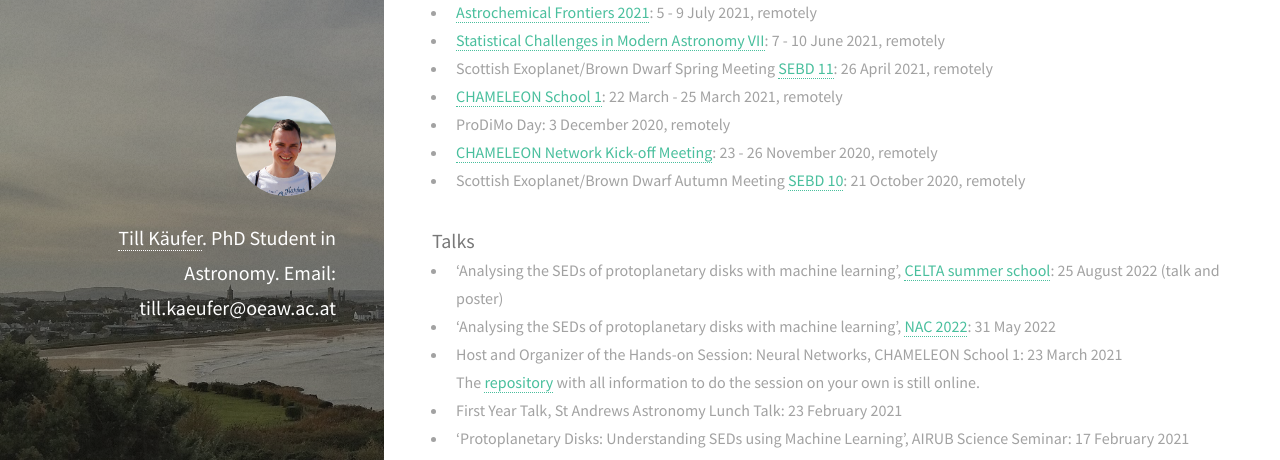
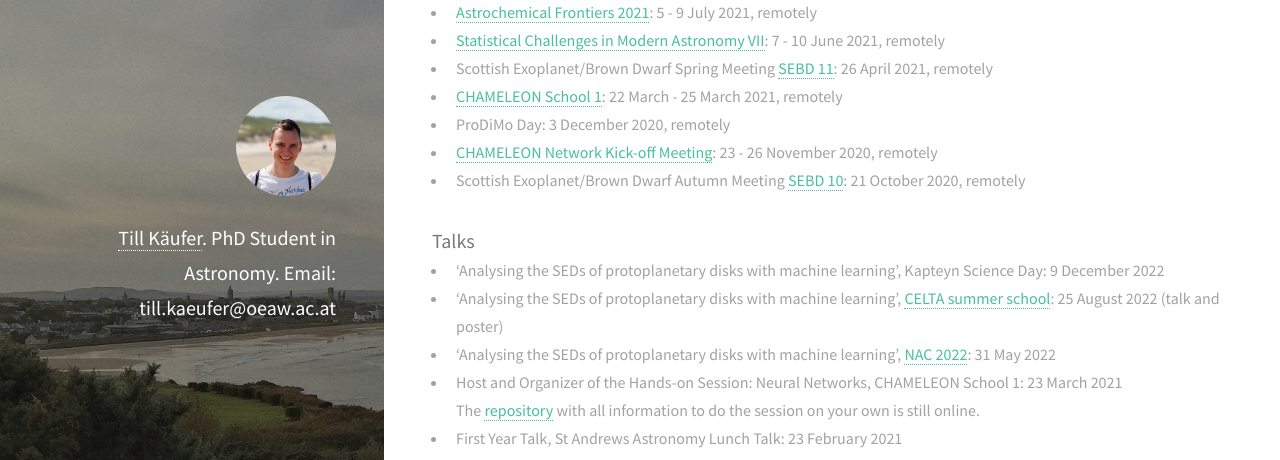
Before and after one commit to tillkaeufer/tillkaeufer.github.io, a Jekyll site: the page built from _posts/2020-10-06-talks.markdown, in a window 1280 px wide and 900 px high, scrolled down 1124 px, cut to the strip 0-460 px from the top of the window. Built offline with Jekyll 4.4.1, drawn with Linux system fonts in a browser that asks for light colours; nearby versions of some CDN libraries.

Commit message:
Kapteyn science day

```diff
--- a/_posts/2020-10-06-talks.markdown
+++ b/_posts/2020-10-06-talks.markdown
@@ -32,6 +32,7 @@ permalink: 'events'
 
 ### Talks
 
+- 'Analysing the SEDs of protoplanetary disks with machine learning', Kapteyn Science Day: 9 December 2022
 - 'Analysing the SEDs of protoplanetary disks with machine learning', [CELTA summer school](http://www.wolfbane.com/astrocelta/): 25 August 2022 (talk and poster)
 - 'Analysing the SEDs of protoplanetary disks with machine learning', [NAC 2022](https://indico.cern.ch/event/1113693/contributions/4861838/): 31 May 2022
 - Host and Organizer of the Hands-on Session: Neural Networks, CHAMELEON School 1: 23 March 2021
```
